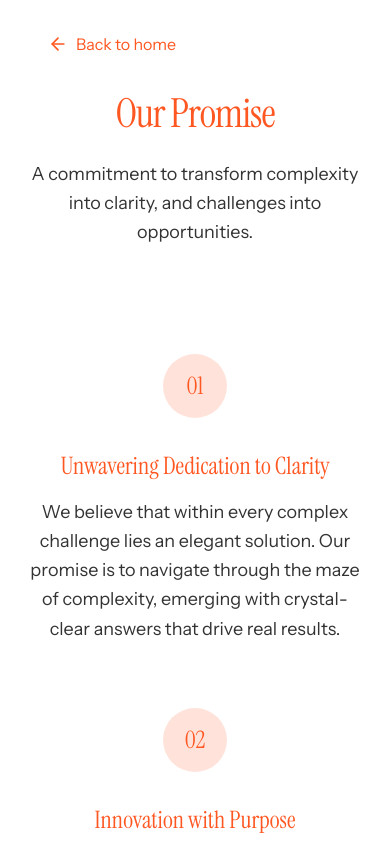
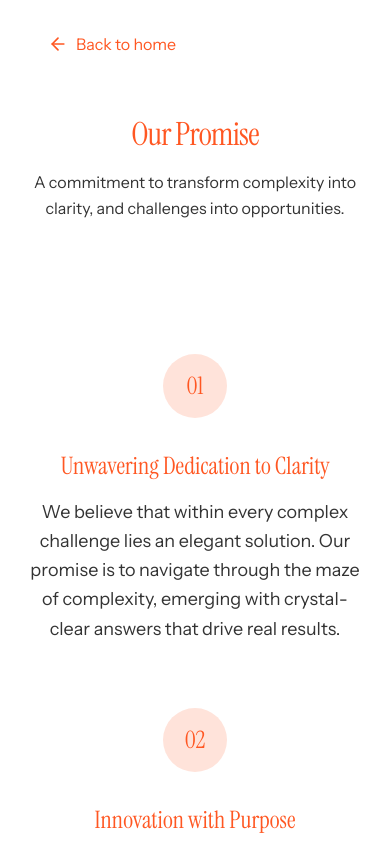
Before and after one commit to eduance/insolvio, a React (Vite) app: page /promise in a window 390 px wide. Shown: the top 844 px of the page. Built offline with nearby package versions, Linux system fonts and the light colour scheme.

Commit message:
Update src/components/Promise/PromiseHero.tsx [BoltSync]

```diff
--- a/src/components/Promise/PromiseHero.tsx
+++ b/src/components/Promise/PromiseHero.tsx
@@ -3,17 +3,17 @@ import { motion } from 'framer-motion';
 
 export function PromiseHero() {
   return (
-    <div className="relative min-h-[40vh] flex items-center justify-center">
+    <div className="relative min-h-[40vh] flex items-center justify-center py-16 sm:py-20">
       <motion.div
         initial={{ opacity: 0 }}
         animate={{ opacity: 1 }}
         transition={{ duration: 0.6 }}
-        className="text-center w-full max-w-4xl mx-auto px-6"
+        className="text-center w-full max-w-4xl mx-auto px-4 sm:px-6"
       >
-        <h1 className="text-[2.5rem] sm:text-4xl md:text-5xl tracking-tight text-brand-primary font-normal leading-[1.15] mb-6">
+        <h1 className="text-[2rem] sm:text-4xl md:text-5xl tracking-tight text-brand-primary font-normal leading-[1.15] mb-4 sm:mb-6">
           Our Promise
         </h1>
-        <p className="text-[1.125rem] sm:text-lg leading-relaxed text-black/80 max-w-2xl mx-auto">
+        <p className="text-base sm:text-lg leading-relaxed text-black/80 max-w-2xl mx-auto">
           A commitment to transform complexity into clarity,
           and challenges into opportunities.
         </p>
```
